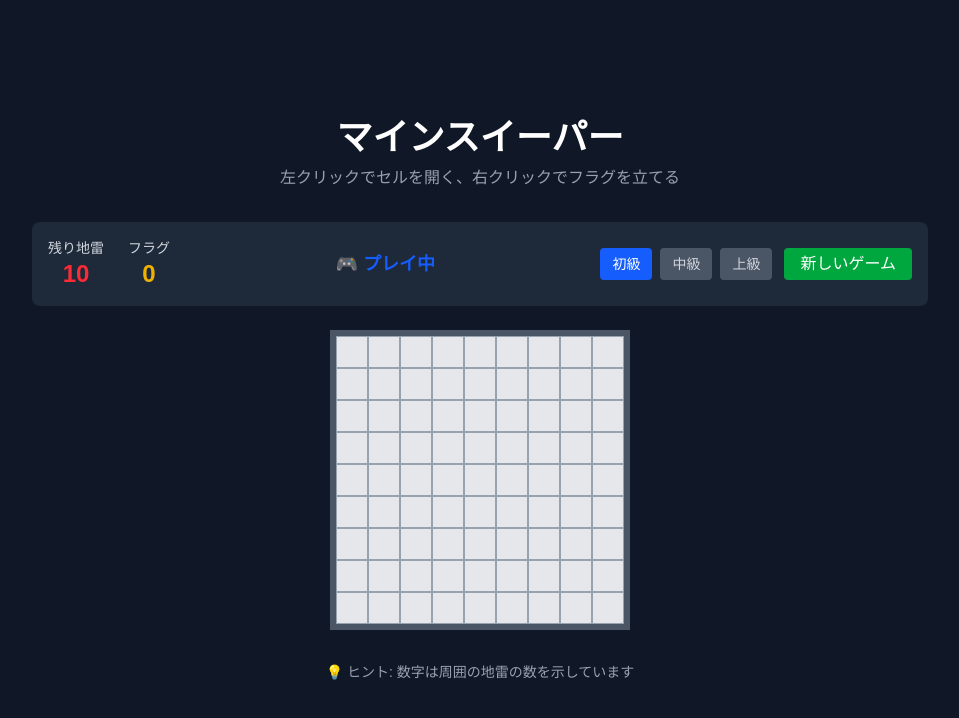
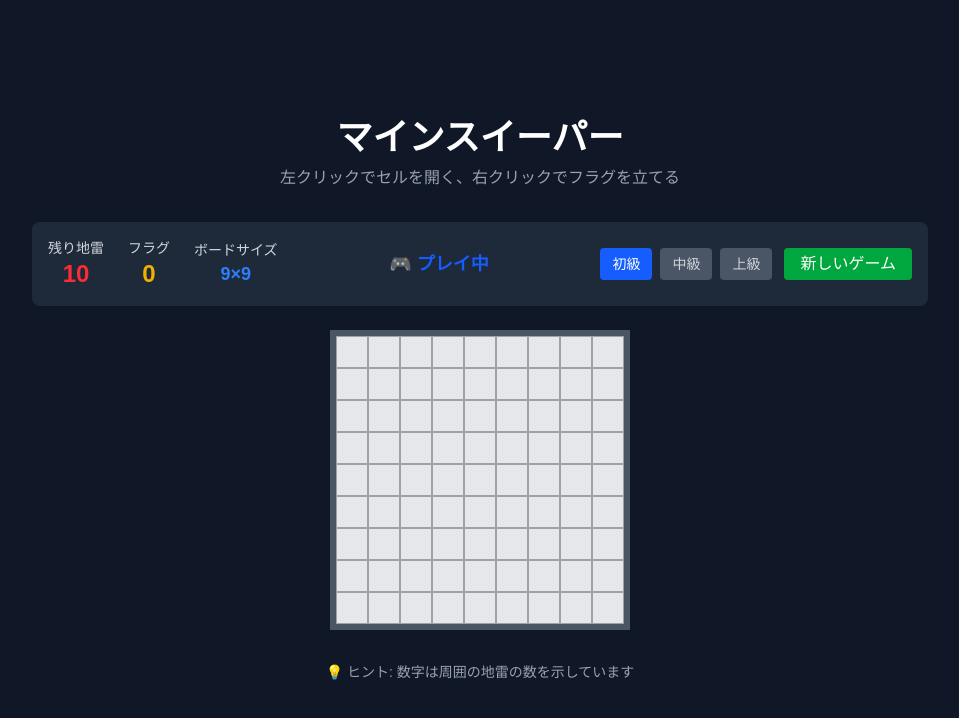
Before and after one commit to kinzaru3/minesweeper-frontend, a Next.js app: page / in a window 1280 px wide. Shown: the top 718 px of the page, without its empty margins (160-1119 px from the left). Built offline with nearby package versions, Linux system fonts and the light colour scheme.

Commit message:
Add board size display to menu

```diff
--- a/src/components/GameInfo.tsx
+++ b/src/components/GameInfo.tsx
@@ -7,6 +7,8 @@ interface GameInfoProps {
   flaggedCount: number;
   gameStatus: 'playing' | 'won' | 'lost';
   difficulty: GameDifficulty;
+  boardWidth: number;
+  boardHeight: number;
   onDifficultyChange: (difficulty: GameDifficulty) => void;
   onReset: () => void;
 }
@@ -16,6 +18,8 @@ export default function GameInfo({
   flaggedCount,
   gameStatus,
   difficulty,
+  boardWidth,
+  boardHeight,
   onDifficultyChange,
   onReset,
 }: GameInfoProps) {
@@ -57,6 +61,13 @@ export default function GameInfo({
             <div className="text-sm text-gray-300">フラグ</div>
             <div className="text-2xl font-bold text-yellow-500">
               {flaggedCount}
+            </div>
+          </div>
+
+          <div className="text-center">
+            <div className="text-sm text-gray-300">ボードサイズ</div>
+            <div className="text-lg font-bold text-blue-500">
+              {boardWidth}×{boardHeight}
             </div>
           </div>
         </div>
--- a/src/components/Minesweeper.tsx
+++ b/src/components/Minesweeper.tsx
@@ -36,6 +36,8 @@ export default function Minesweeper() {
             flaggedCount={gameState.flaggedCount}
             gameStatus={gameState.gameStatus}
             difficulty={difficulty}
+            boardWidth={gameState.width}
+            boardHeight={gameState.height}
             onDifficultyChange={handleDifficultyChange}
             onReset={handleReset}
           />
```
